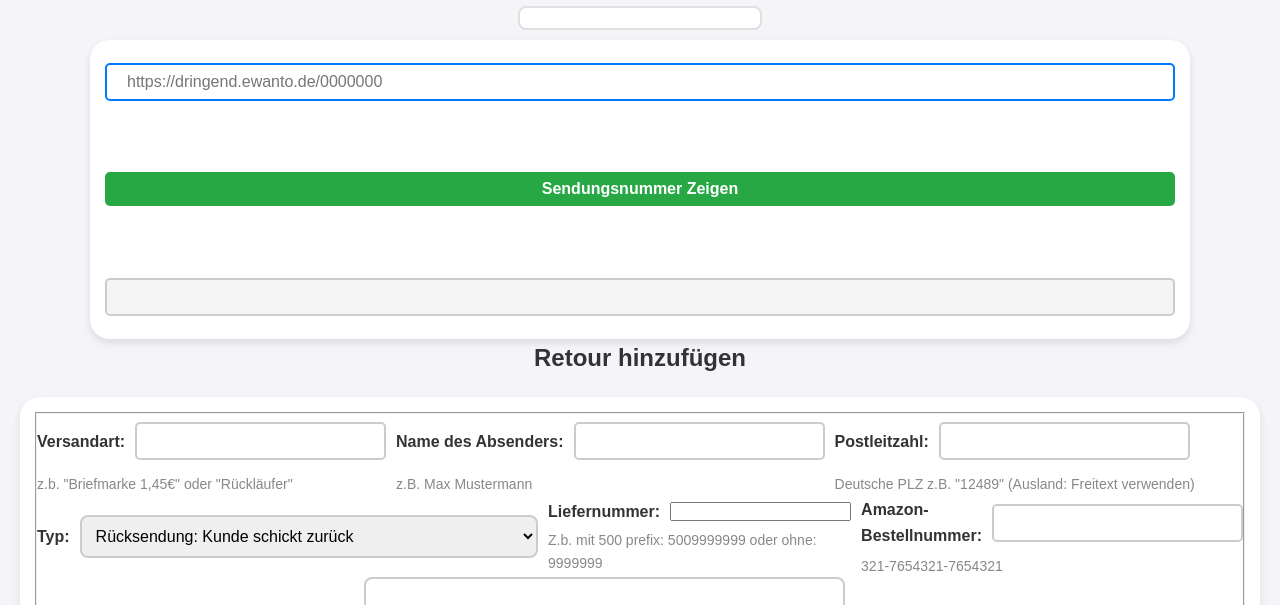
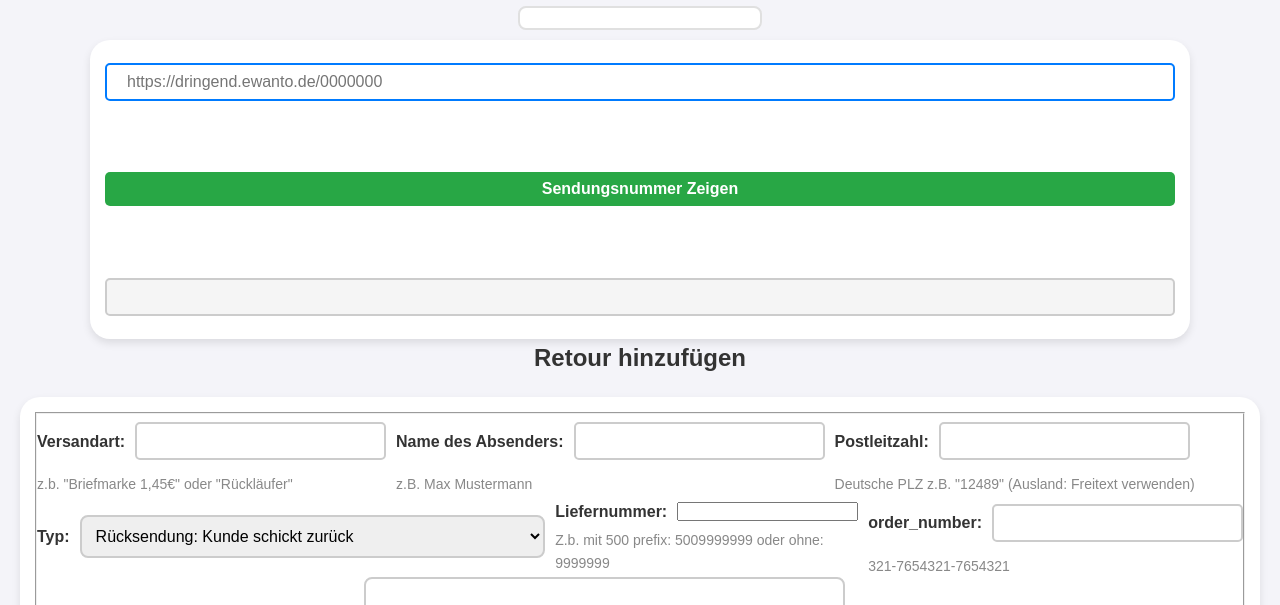
Before and after one commit to mobs199/barcode1, a plain HTML site: page index.html in a window 1280 px wide. Shown: the part 195-800 px from the top of the page. Drawn offline with Linux system fonts and the light colour scheme; a script that the page names is missing.

Commit message:
order_number

```diff
--- a/index.html
+++ b/index.html
@@ -201,7 +201,7 @@
 
                         <div class="flex-container fieldBox field-amazon">
 
-                                <label class="inline" for="id_amazon">Amazon-Bestellnummer:</label>
+                                <label class="inline" for="order_number">order_number:</label>
 
                                     <input type="text" name="amazon" class="vTextField" maxlength="19" id="id_amazon">
 
```
